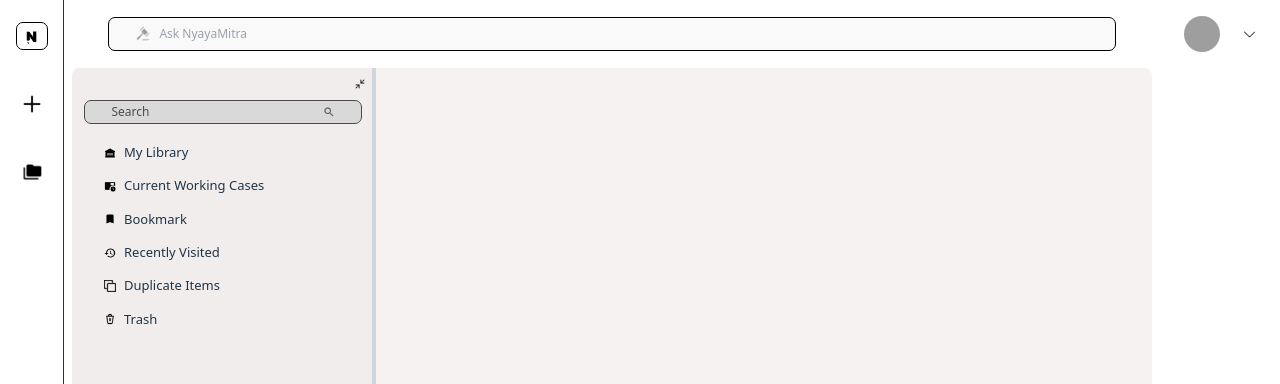
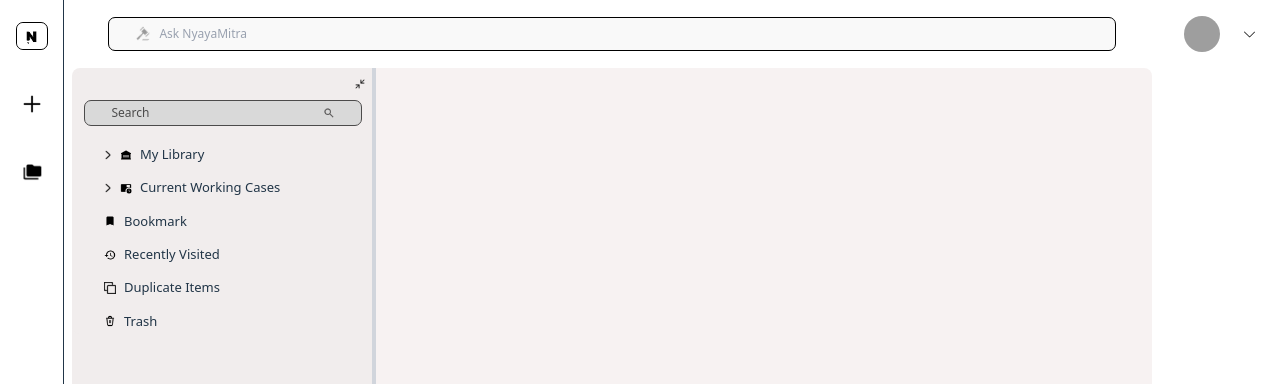
Before and after one commit to aquax-xmarine/nyayamitra-frontend, a React (Vite) app: page /fileManager in a window 1280 px wide. Shown: the top 384 px of the page. Built offline with nearby package versions, Linux system fonts and the light colour scheme; grey boxes are pictures that could not be loaded.

Commit message:
File Tree Structure logic

```diff
--- a/src/component/FileManagerLeftSection.jsx
+++ b/src/component/FileManagerLeftSection.jsx
@@ -1,4 +1,5 @@
-import React from 'react';
+import React, { useState, useRef } from 'react';
+
 import contract_img from '../assets/contract_img.png';
 import search_icon from '../assets/search_icon.png';
 import library_icon from '../assets/library_icon.png';
@@ -7,8 +8,49 @@ import recent_icon from '../assets/recent_icon.png';
 import duplicate_icon from '../assets/duplicate_icon.png';
 import trash_icon from '../assets/trash_icon.png';
 import current_working_cases_icon from '../assets/current_working_cases_icon.png';
+import right_arrow from '../assets/right_arrow.png';
+import down_arrow from '../assets/down_arrow.png';
+import '../css_styling/FileManagerLeftSection.css';
 
 export default function FileManagerLeftSection({ width }) {
+    const [activeSection, setActiveSection] = useState(null);
+    const [openOverlay, setOpenOverlay] = useState(null);
+    const [contextMenu, setContextMenu] = useState({
+        visible: false,
+        x: 0,
+        y: 0,
+        section: null,
+    });
+    const handleRightClick = (e, section) => {
+        e.preventDefault(); // 🚫 disable browser menu
+
+        setContextMenu({
+            visible: true,
+            x: e.clientX,
+            y: e.clientY,
+            section,
+        });
+    };
+
+    const fileInputRef = useRef(null);
+
+    const handleFileUpload = (e) => {
+        const files = Array.from(e.target.files);
+        console.log('Uploaded files:', files);
+
+        // TODO:
+        // - save to state
+        // - send to backend
+        // - attach to current collection
+    };
+
+    const [subcollections, setSubcollections] = useState([]);
+    const [libraryOpen, setLibraryOpen] = useState(false);
+    const inputRefs = useRef({});
+
+
+
+
     return (
 
         <div
@@ -20,6 +62,15 @@ export default function FileManagerLeftSection({ width }) {
                 borderBottomLeftRadius: '0.5rem',
             }}
         >
+
+            {/* 🔹 Hidden file input (lives here) */}
+            <input
+                type="file"
+                multiple
+                ref={fileInputRef}
+                style={{ display: 'none' }}
+                onChange={handleFileUpload}
+            />
             {/* Header with icon and search */}
             <div className="flex flex-col gap-2">
                 <img
@@ -29,7 +80,7 @@ export default function FileManagerLeftSection({ width }) {
                 />
                 <button
                     className="w-full max-w-[98%] inline-flex items-center justify-between"
-                    style={{ height: '24px', fontSize: '12px', backgroundColor: '#D9D9D9', color: '#4C4B4B', borderRadius: '7px', borderColor: '#4C4B4B' }}
+                    style={{ height: '26px', fontSize: '12px', backgroundColor: '#D9D9D9', color: '#4C4B4B', borderRadius: '7px', borderColor: '#4C4B4B' }}
                 >
                     <span>Search</span>
                     <img
@@ -40,104 +91,216 @@ export default function FileManagerLeftSection({ width }) {
                 </button>
             </div>
 
-            <div className="flex flex-col gap-2 mt-4 pr-1 pl-5">
+            <div className="flex flex-col gap-2 mt-4 pr-1">
                 <button
-                    className="px-3 py-1 text-xs rounded flex items-center gap-2"
+                    onClick={() => {
+                        setActiveSection('library');
+                        setLibraryOpen(prev => !prev);
+                    }}
+                    onContextMenu={(e) => handleRightClick(e, 'library')}
+                    className={`sidebar-btn px-3 py-1 text-xs flex items-center gap-2 ${activeSection === 'library' ? 'active' : ''
+                        }`}
                     style={{
-                        background: "transparent",
-                        border: "none",
-                        fontSize: "13px",
-                        padding: "4px 0",
-                        cursor: "pointer",
                         fontWeight: "400",
-                        outline: "none"
+                    }}
+
+                >
+                    <img
+                        src={right_arrow}
+                        alt=""
+                        className={`w-2 h-4 ml-5 transition-transform duration-200 ${libraryOpen ? 'rotate-90' : ''
+                            }`}
+                    />
+
+
+                    <img src={library_icon} alt="" className="w-3 h-3" />
+                    <span >My Library</span>
+                </button>
+
+                {activeSection === 'library' && subcollections.map(sub => (
+                    <button
+                        key={sub.id}
+                        className="sidebar-btn px-3 py-1 text-xs flex items-center gap-2"
+                        style={{
+                            marginLeft: '15px',   //  indentation
+                            fontWeight: '400',
+                            opacity: 0.9,
+                        }}
+                    >
+                        <img
+                            src={right_arrow}
+                            alt=""
+                            className={`w-2 h-4 ml-5 transition-transform duration-200 ${libraryOpen ? 'rotate-90' : ''
+                                }`}
+                        />
+
+
+                        {sub.editing ? (
+                            <input
+                                ref={el => (inputRefs.current[sub.id] = el)}
+                                value={sub.name}
+                                autoFocus
+                                className="bg-white text-xs px-1 rounded outline-none border border-gray-400"
+                                onChange={e => {
+                                    setSubcollections(prev =>
+                                        prev.map(s =>
+                                            s.id === sub.id ? { ...s, name: e.target.value } : s
+                                        )
+                                    );
+                                }}
+                                onBlur={() => {
+                                    setSubcollections(prev =>
+                                        prev.map(s =>
+                                            s.id === sub.id ? { ...s, editing: false } : s
+                                        )
+                                    );
+                                }}
+                                onKeyDown={e => {
+                                    if (e.key === 'Enter') {
+                                        e.target.blur();
+                                    }
+                                }}
+                            />
+                        ) : (
+                            <span>{sub.name}</span>
+                        )}
+                    </button>
+                ))}
+
+
+                <button
+                    onClick={() => setActiveSection('workingCases')}
+                    className={`sidebar-btn px-3 py-1 text-xs flex items-center gap-2 ${activeSection === 'workingCases' ? 'active' : ''
+                        }`}
+                    style={{
+                        fontWeight: "400",
                     }}
                 >
-                    <img src={library_icon} alt="" className="w-3 h-3" />
-                    <span>My Library</span>
+                    <img src={right_arrow} alt="" className="w-2 h-4 ml-5" />
+                    <img src={current_working_cases_icon} alt="" className="w-3 h-3" />
+                    <span >Current Working Cases</span>
+                </button>
+
+
+
+
+                <button
+                    onClick={() => setActiveSection('bookmark')}
+                    className={`sidebar-btn px-3 py-1 text-xs flex items-center gap-2 ${activeSection === 'bookmark' ? 'active' : ''
+                        }`}
+                    style={{
+                        fontWeight: "400",
+                    }}
+                >
+                    <img src={bookmark_icon} alt="" className="w-3 h-3 ml-5" />
+                    <span >Bookmark</span>
                 </button>
 
                 <button
-                    className="px-3 py-1 text-xs rounded flex items-center gap-2"
+                    onClick={() => setActiveSection('recent')}
+                    className={`sidebar-btn px-3 py-1 text-xs flex items-center gap-2 ${activeSection === 'recent' ? 'active' : ''
+                        }`}
                     style={{
-                        background: "transparent",
-                        border: "none",
-                        fontSize: "13px",
-                        padding: "4px 0",
-                        cursor: "pointer",
                         fontWeight: "400",
-                        outline: "none"
-
                     }}
                 >
-                    <img src={current_working_cases_icon} alt="" className="w-3 h-3" />
-                    <span>Current Working Cases</span>
-                </button>
-
-                <button
-                    className="px-3 py-1 text-xs rounded flex items-center gap-2"
-                    style={{
-                        background: "transparent",
-                        border: "none",
-                        fontSize: "13px",
-                        padding: "4px 0",
-                        cursor: "pointer",
-                        fontWeight: "400",
-                        outline: "none"
-                    }}
-                >
-                    <img src={bookmark_icon} alt="" className="w-3 h-3" />
-                    <span>Bookmark</span>
-                </button>
-
-                <button
-                    className="px-3 py-1 text-xs rounded flex items-center gap-2"
-                    style={{
-                        background: "transparent",
-                        border: "none",
-                        fontSize: "13px",
-                        padding: "4px 0",
-                        cursor: "pointer",
-                        fontWeight: "400",
-                        outline: "none"
-                    }}
-                >
-                    <img src={recent_icon} alt="" className="w-3 h-3" />
+                    <img src={recent_icon} alt="" className="w-3 h-3 ml-5" />
                     <span>Recently Visited</span>
                 </button>
 
                 <button
-                    className="px-3 py-1 text-xs rounded flex items-center gap-2"
+                    onClick={() => setActiveSection('duplicate')}
+                    className={`sidebar-btn px-3 py-1 text-xs flex items-center gap-2 ${activeSection === 'duplicate' ? 'active' : ''
+                        }`}
                     style={{
-                        background: "transparent",
-                        border: "none",
-                        fontSize: "13px",
-                        padding: "4px 0",
-                        cursor: "pointer",
                         fontWeight: "400",
-                        outline: "none"
                     }}
                 >
-                    <img src={duplicate_icon} alt="" className="w-3 h-3" />
-                    <span>Duplicate Items</span>
+                    <img src={duplicate_icon} alt="" className="w-3 h-3 ml-5" />
+                    <span >Duplicate Items</span>
                 </button>
 
                 <button
-                    className="px-3 py-1 text-xs rounded flex items-center gap-2"
+                    onClick={() => setActiveSection('trash')}
+                    className={`sidebar-btn px-3 py-1 text-xs flex items-center gap-2 ${activeSection === 'trash' ? 'active' : ''
+                        }`}
                     style={{
-                        background: "transparent",
-                        border: "none",
-                        fontSize: "13px",
-                        padding: "4px 0",
-                        cursor: "pointer",
                         fontWeight: "400",
-                        outline: "none"
                     }}
                 >
-                    <img src={trash_icon} alt="" className="w-3 h-3" />
+                    <img src={trash_icon} alt="" className="w-3 h-3 ml-5" />
                     <span>Trash</span>
                 </button>
+
+                {contextMenu.visible && (
+                    <>
+                        {/* Click outside */}
+                        <div
+                            className="fixed inset-0 z-40"
+                            onClick={() =>
+                                setContextMenu({ ...contextMenu, visible: false })
+                            }
+                        />
+
+                        {/* Context Menu */}
+                        <div
+                            className="fixed z-50"
+                            style={{
+                                top: contextMenu.y,
+                                left: contextMenu.x,
+                            }}
+                        >
+                            <div
+                                className=" px-8 py-2"
+                                style={{
+                                    background: '#D9D9D9',
+                                    color: '#000000',
+                                    fontSize: '11px',
+                                    minWidth: '120px',
+                                    borderRadius: '7px',
+                                    border: '1px solid #000000',
+                                    fontWeight: "400"
+                                }}
+                            >
+                                <button
+                                    className="context-btn block w-full text-left py-1"
+                                    onClick={() => {
+                                        setSubcollections(prev => [
+                                            ...prev,
+                                            {
+                                                id: Date.now(),
+                                                name: 'New Subcollection',
+                                                editing: true,
+                                            }
+                                        ]);
+
+                                        setContextMenu({ ...contextMenu, visible: false });
+                                    }}
+                                >
+                                    New Subcollection
+                                </button>
+
+                                <button className="context-btn block w-full text-left py-1">
+                                    Rename
+                                </button>
+                                <button className="context-btn block w-full text-left py-1">
+                                    Move To
+                                </button>
+                                <button className="context-btn block w-full text-left py-1">
+                                    Copy To
+                                </button>
+                                <button className="context-btn block w-full text-left py-1">
+                                    Delete Subcollection
+                                </button>
+                            </div>
+                        </div>
+                    </>
+                )}
+
+
             </div>
+
+
 
 
 
--- a/src/component/LoginBox.jsx
+++ b/src/component/LoginBox.jsx
@@ -51,7 +51,7 @@ export default function LoginCard() {
 
     try {
       await login(email, password);
-      navigate('/profile');
+      navigate('/dashboard');
     } catch (err) {
       // Parse backend error response
       const errorMessage = err.response?.data?.error || 'Invalid email or password';
--- /dev/null
+++ b/src/css_styling/FileManagerLeftSection.css
@@ -0,0 +1,43 @@
+.context-btn {
+  all: unset;
+  display: block;
+  width: 100%;
+  cursor: pointer;
+  padding: 4px 0;
+  text-align: left;
+  -webkit-tap-highlight-color: transparent;
+}
+
+.context-btn:focus,
+.context-btn:focus-visible,
+.context-btn:active {
+  outline: none ;
+  box-shadow: none ;
+}
+
+.sidebar-btn {
+  background: transparent;
+  border: none;
+  border-radius: 7px;
+  font-size: 13px;
+  padding: 4px 0;
+  cursor: pointer;
+  -webkit-tap-highlight-color: transparent;
+}
+
+/* 👇 THIS is the hover highlight */
+.sidebar-btn:hover {
+  background-color: #E0E7FF;
+}
+
+/* 👇 THIS is the clicked (active) highlight */
+.sidebar-btn.active {
+  background-color: #C7D2FE;
+}
+
+.sidebar-btn:focus,
+.sidebar-btn:focus-visible,
+.sidebar-btn:active {
+  outline: none;
+  box-shadow: none;
+}
```
Also changed, not shown: src/component/NavBarProfileProfile.jsx (+4 -4 lines), src/index.css (line endings or trailing spaces).
